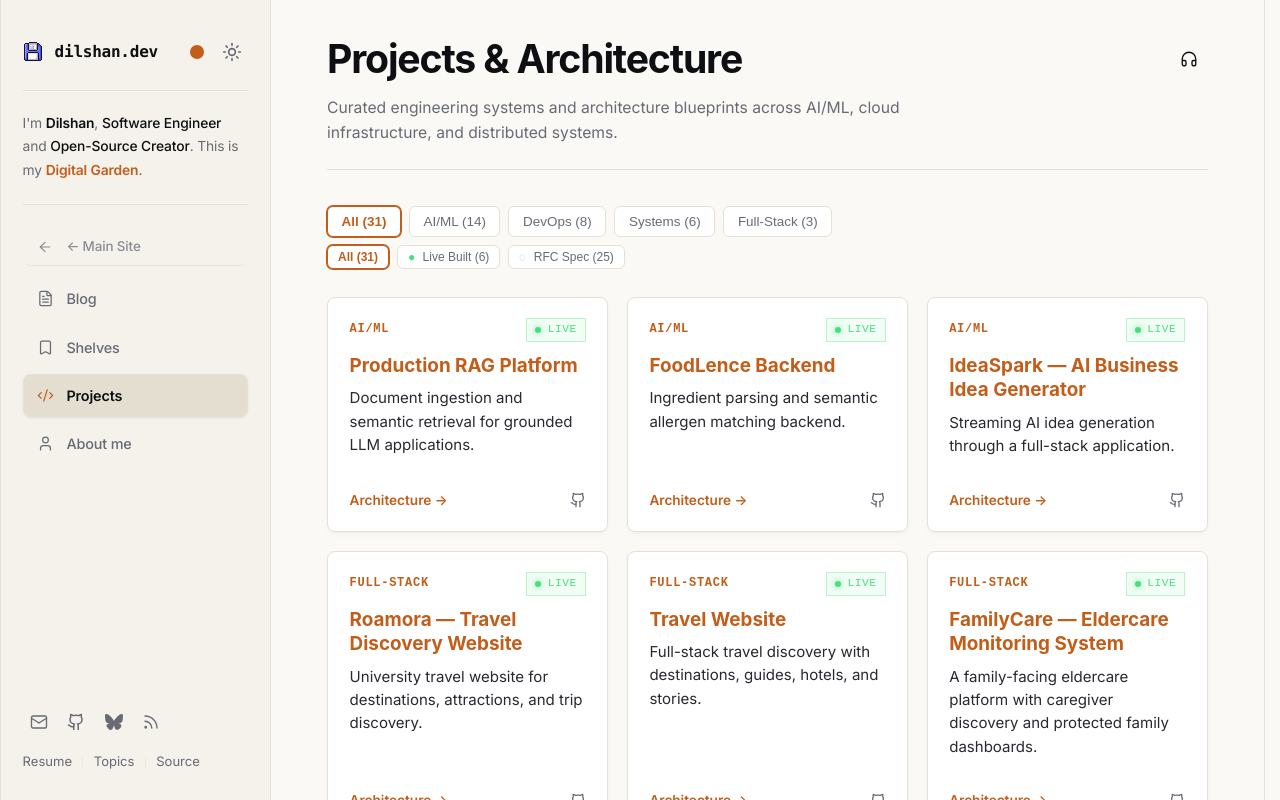
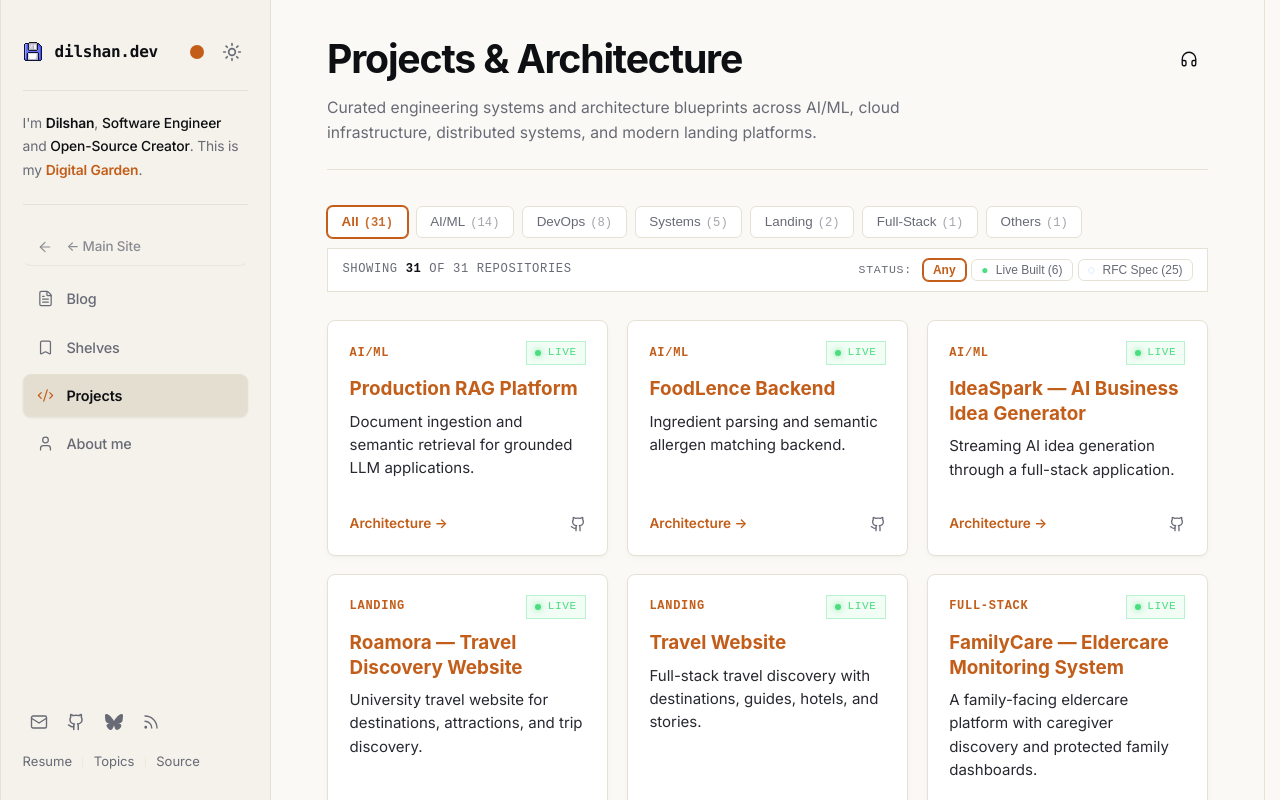
Before and after one commit to dilshandevxx/dilshan-personal-portfolio, a Next.js app: page /projects in a window 1280 px wide. Shown: the top 800 px of the page. Built offline with nearby package versions, Linux system fonts and the light colour scheme; a web font is replaced by a local one.

Commit message:
feat(projects): add Landing and Others categories, eliminate redundant filter rows, and enhance status control strip

```diff
--- a/src/app/admin/page.tsx
+++ b/src/app/admin/page.tsx
@@ -20,7 +20,7 @@ import {
 } from "lucide-react";
 import { GithubIcon } from "@/components/SocialIcons";
 
-const CATEGORIES: ProjectCategory[] = ["AI/ML", "DevOps", "Systems", "Full-Stack"];
+const CATEGORIES: ProjectCategory[] = ["AI/ML", "DevOps", "Systems", "Full-Stack", "Landing", "Others"];
 const DEFAULT_PASSKEY = "dilshan2026";
 
 export default function AdminPage() {
@@ -255,7 +255,7 @@ export default function AdminPage() {
     const code = `export interface ProjectMetric { label: string; value: string; }
 export interface ProjectStackLayer { layer: string; technologies: string[]; }
 export type ProjectStatus = "Existing" | "Planned";
-export type ProjectCategory = "AI/ML" | "DevOps" | "Systems" | "Full-Stack";
+export type ProjectCategory = "AI/ML" | "DevOps" | "Systems" | "Full-Stack" | "Landing" | "Others";
 export interface Project {
   slug: string; title: string; date: string; category: ProjectCategory; tagline: string;
   description: string; longDescription: string; highlights: string[]; architecture: string;
@@ -278,7 +278,7 @@ export const projectsList: Project[] = ${JSON.stringify(projects, null, 2)};
     const code = `export interface ProjectMetric { label: string; value: string; }
 export interface ProjectStackLayer { layer: string; technologies: string[]; }
 export type ProjectStatus = "Existing" | "Planned";
-export type ProjectCategory = "AI/ML" | "DevOps" | "Systems" | "Full-Stack";
+export type ProjectCategory = "AI/ML" | "DevOps" | "Systems" | "Full-Stack" | "Landing" | "Others";
 export interface Project {
   slug: string; title: string; date: string; category: ProjectCategory; tagline: string;
   description: string; longDescription: string; highlights: string[]; architecture: string;
--- a/src/app/api/admin/projects/route.ts
+++ b/src/app/api/admin/projects/route.ts
@@ -7,7 +7,7 @@ function formatProjectsTs(projects: Project[]): string {
   return `export interface ProjectMetric { label: string; value: string; }
 export interface ProjectStackLayer { layer: string; technologies: string[]; }
 export type ProjectStatus = "Existing" | "Planned";
-export type ProjectCategory = "AI/ML" | "DevOps" | "Systems" | "Full-Stack";
+export type ProjectCategory = "AI/ML" | "DevOps" | "Systems" | "Full-Stack" | "Landing" | "Others";
 export interface Project {
   slug: string; title: string; date: string; category: ProjectCategory; tagline: string;
   description: string; longDescription: string; highlights: string[]; architecture: string;
--- a/src/app/projects/page.tsx
+++ b/src/app/projects/page.tsx
@@ -2,14 +2,22 @@
 
 import React, { useState, useMemo } from "react";
 import Link from "next/link";
-import { projectsList } from "@/data/projects";
+import { projectsList, ProjectCategory } from "@/data/projects";
 import { ProjectCard } from "@/components/ProjectCard";
 import { siteConfig } from "@/data/siteConfig";
 import { GithubIcon, XIcon } from "@/components/SocialIcons";
 import { AmbientPlayer } from "@/components/AmbientPlayer";
-import { Code2, Mail, Rss, Binary, Server, Cpu, Layers } from "lucide-react";
+import { Code2, Mail, Rss, Binary, Server, Cpu, Layers, RotateCcw } from "lucide-react";
 
-const CATEGORIES = ["All", "AI/ML", "DevOps", "Systems", "Full-Stack"] as const;
+const CATEGORIES: readonly ("All" | ProjectCategory)[] = [
+  "All",
+  "AI/ML",
+  "DevOps",
+  "Systems",
+  "Landing",
+  "Full-Stack",
+  "Others",
+] as const;
 
 export default function ProjectsPage() {
   const [selectedCategory, setSelectedCategory] = useState<string>("All");
@@ -22,23 +30,30 @@ export default function ProjectsPage() {
     );
   }, [selectedCategory, selectedStatus]);
 
+  const liveTotal = projectsList.filter((p) => p.status === "Existing").length;
+  const rfcTotal = projectsList.filter((p) => p.status === "Planned").length;
+  const isFiltered = selectedCategory !== "All" || selectedStatus !== "All";
+
   return (
     <div className="projects-container">
       <header className="page-header">
         <div className="page-header-top">
           <h1 className="page-title">Projects &amp; Architecture</h1>
-          <div className="page-header-actions"><AmbientPlayer /></div>
+          <div className="page-header-actions">
+            <AmbientPlayer />
+          </div>
         </div>
         <p className="page-subtitle">
-          Curated engineering systems and architecture blueprints across AI/ML, cloud infrastructure, and distributed systems.
+          Curated engineering systems and architecture blueprints across AI/ML, cloud infrastructure, distributed systems, and modern landing platforms.
         </p>
       </header>
 
-      {/* Short & Concise Category Filter */}
+      {/* Primary Category Navigation Bar */}
       <div className="projects-filter-bar" role="tablist" aria-label="Project Categories">
         {CATEGORIES.map((cat) => {
           const isActive = selectedCategory === cat;
-          const count = cat === "All"
+          const count =
+            cat === "All"
               ? projectsList.length
               : projectsList.filter((p) => p.category === cat).length;
 
@@ -51,51 +66,221 @@ export default function ProjectsPage() {
               onClick={() => setSelectedCategory(cat)}
               className={`segmented-pill-btn ${isActive ? "active" : ""}`}
             >
-              {cat} ({count})
+              <span>{cat}</span>
+              <span
+                style={{
+                  opacity: isActive ? 0.9 : 0.6,
+                  fontSize: "0.76rem",
+                  marginLeft: "5px",
+                  fontFamily: "var(--font-mono)",
+                }}
+              >
+                ({count})
+              </span>
             </button>
           );
         })}
       </div>
 
-      {/* Clean Status Filter */}
-      <div className="projects-filter-bar" style={{ marginTop: "0.5rem" }} aria-label="Status Filter">
+      {/* Integrated Meta & Status Control Strip (No duplicate 'All (31)') */}
+      <div
+        style={{
+          display: "flex",
+          justifyContent: "space-between",
+          alignItems: "center",
+          flexWrap: "wrap",
+          gap: "0.75rem",
+          marginTop: "0.6rem",
+          marginBottom: "1.75rem",
+          padding: "0.65rem 0.9rem",
+          background: "var(--color-background-card, rgba(255, 255, 255, 0.02))",
+          border: "1px solid var(--color-border, rgba(255, 255, 255, 0.08))",
+        }}
+      >
+        {/* Left: Dynamic Results Summary */}
+        <div style={{ display: "flex", alignItems: "center", gap: "0.6rem" }}>
+          <span
+            style={{
+              fontFamily: "var(--font-mono)",
+              fontSize: "0.76rem",
+              letterSpacing: "0.05em",
+              textTransform: "uppercase",
+              color: "var(--color-text-muted)",
+            }}
+          >
+            Showing <strong style={{ color: "var(--color-text-emphasized)" }}>{filteredProjects.length}</strong> of{" "}
+            {projectsList.length} repositories
+          </span>
+
+          {isFiltered && (
+            <button
+              type="button"
+              onClick={() => {
+                setSelectedCategory("All");
+                setSelectedStatus("All");
+              }}
+              style={{
+                display: "inline-flex",
+                alignItems: "center",
+                gap: "0.3rem",
+                background: "none",
+                border: "none",
+                color: "var(--color-primary)",
+                fontFamily: "var(--font-mono)",
+                fontSize: "0.72rem",
+                cursor: "pointer",
+                padding: "2px 6px",
+                textDecoration: "underline",
+              }}
+            >
+              <RotateCcw size={11} />
+              <span>Reset</span>
+            </button>
+          )}
+        </div>
+
+        {/* Right: Status Switch (Distinct labels, no repeated 'All (31)') */}
+        <div style={{ display: "flex", alignItems: "center", gap: "0.35rem" }}>
+          <span
+            style={{
+              fontFamily: "var(--font-mono)",
+              fontSize: "0.72rem",
+              textTransform: "uppercase",
+              letterSpacing: "0.06em",
+              color: "var(--color-text-muted)",
+              marginRight: "0.35rem",
+            }}
+          >
+            Status:
+          </span>
+
           <button
             type="button"
             onClick={() => setSelectedStatus("All")}
             className={`segmented-pill-btn ${selectedStatus === "All" ? "active" : ""}`}
-          style={{ fontSize: "0.75rem", padding: "4px 10px" }}
+            style={{ fontSize: "0.75rem", padding: "3px 9px" }}
           >
-          All ({projectsList.length})
+            Any
           </button>
+
           <button
             type="button"
             onClick={() => setSelectedStatus("Existing")}
             className={`segmented-pill-btn ${selectedStatus === "Existing" ? "active" : ""}`}
-          style={{ fontSize: "0.75rem", padding: "4px 10px" }}
+            style={{ fontSize: "0.75rem", padding: "3px 9px" }}
           >
-          <span style={{ color: "#4ade80", marginRight: "4px" }}>●</span> Live Built ({projectsList.filter((p) => p.status === "Existing").length})
+            <span style={{ color: "#4ade80", marginRight: "4px" }}>●</span> Live Built ({liveTotal})
           </button>
+
           <button
             type="button"
             onClick={() => setSelectedStatus("Planned")}
             className={`segmented-pill-btn ${selectedStatus === "Planned" ? "active" : ""}`}
-          style={{ fontSize: "0.75rem", padding: "4px 10px" }}
+            style={{ fontSize: "0.75rem", padding: "3px 9px" }}
           >
-          <span style={{ color: "#93c5fd", marginRight: "4px" }}>◌</span> RFC Spec ({projectsList.filter((p) => p.status === "Planned").length})
+            <span style={{ color: "#93c5fd", marginRight: "4px" }}>◌</span> RFC Spec ({rfcTotal})
           </button>
         </div>
-      <div className="cards">{filteredProjects.map((project)=><ProjectCard key={project.slug} project={project}/>)}</div>
-      <footer className="guides-footer-strip" style={{maxWidth:"100%",marginTop:"4rem"}}>
+      </div>
+
+      {/* Projects Grid or Empty State */}
+      {filteredProjects.length === 0 ? (
+        <div
+          style={{
+            padding: "3.5rem 1.5rem",
+            textAlign: "center",
+            background: "var(--color-background-card, rgba(255, 255, 255, 0.02))",
+            border: "1px solid var(--color-border, rgba(255, 255, 255, 0.08))",
+            color: "var(--color-text-muted)",
+            fontFamily: "var(--font-mono)",
+            fontSize: "0.85rem",
+          }}
+        >
+          <p style={{ margin: "0 0 1rem 0" }}>No projects match the selected category and status.</p>
+          <button
+            type="button"
+            onClick={() => {
+              setSelectedCategory("All");
+              setSelectedStatus("All");
+            }}
+            className="segmented-pill-btn active"
+            style={{ display: "inline-flex", alignItems: "center", gap: "0.4rem" }}
+          >
+            <RotateCcw size={13} />
+            <span>View All Projects</span>
+          </button>
+        </div>
+      ) : (
+        <div className="cards">
+          {filteredProjects.map((project) => (
+            <ProjectCard key={project.slug} project={project} />
+          ))}
+        </div>
+      )}
+
+      {/* Footer Strip */}
+      <footer className="guides-footer-strip" style={{ maxWidth: "100%", marginTop: "4rem" }}>
         <nav className="guides-footer-links" aria-label="Quick contact links">
-          <a href={`mailto:${siteConfig.social.email}`} className="guides-footer-link" title="Email Dilshan"><Mail size={14} strokeWidth={1.8}/><span>Email contact</span></a>
-          <Link href="/rss.xml" className="guides-footer-link" title="Subscribe to RSS Feed"><Rss size={14} strokeWidth={1.8}/><span>RSS feed</span></Link>
-          <a href={siteConfig.social.x} target="_blank" rel="noopener noreferrer" className="guides-footer-link" title="Follow on X"><XIcon size={12}/><span>X (Twitter)</span></a>
-          <a href={siteConfig.social.github} target="_blank" rel="noopener noreferrer" className="guides-footer-link" title="GitHub Profile"><GithubIcon size={13}/><span>GitHub</span></a>
+          <a
+            href={`mailto:${siteConfig.social.email}`}
+            className="guides-footer-link"
+            title="Email Dilshan"
+          >
+            <Mail size={14} strokeWidth={1.8} />
+            <span>Email contact</span>
+          </a>
+          <Link href="/rss.xml" className="guides-footer-link" title="Subscribe to RSS Feed">
+            <Rss size={14} strokeWidth={1.8} />
+            <span>RSS feed</span>
+          </Link>
+          <a
+            href={siteConfig.social.x}
+            target="_blank"
+            rel="noopener noreferrer"
+            className="guides-footer-link"
+            title="Follow on X"
+          >
+            <XIcon size={12} />
+            <span>X (Twitter)</span>
+          </a>
+          <a
+            href={siteConfig.social.github}
+            target="_blank"
+            rel="noopener noreferrer"
+            className="guides-footer-link"
+            title="GitHub Profile"
+          >
+            <GithubIcon size={13} />
+            <span>GitHub</span>
+          </a>
         </nav>
         <div className="guides-footer-badges" aria-label="Core Engineering Stack">
-          <span className="guides-badge-pill"><Code2 size={13}/><span>Next.js</span></span><span className="guides-badge-pill"><Binary size={13}/><span>TypeScript</span></span><span className="guides-badge-pill"><Server size={13}/><span>Docker</span></span><span className="guides-badge-pill"><Cpu size={13}/><span>PyTorch</span></span><span className="guides-badge-pill"><Layers size={13}/><span>Kubernetes</span></span>
+          <span className="guides-badge-pill">
+            <Code2 size={13} />
+            <span>Next.js</span>
+          </span>
+          <span className="guides-badge-pill">
+            <Binary size={13} />
+            <span>TypeScript</span>
+          </span>
+          <span className="guides-badge-pill">
+            <Server size={13} />
+            <span>Docker</span>
+          </span>
+          <span className="guides-badge-pill">
+            <Cpu size={13} />
+            <span>PyTorch</span>
+          </span>
+          <span className="guides-badge-pill">
+            <Layers size={13} />
+            <span>Kubernetes</span>
+          </span>
         </div>
-        <div className="guides-footer-credit"><span>Crafted by {siteConfig.name}</span><span className="credit-dot">&bull;</span><span>Open Digital Garden</span></div>
+        <div className="guides-footer-credit">
+          <span>Crafted by {siteConfig.name}</span>
+          <span className="credit-dot">&bull;</span>
+          <span>Open Digital Garden</span>
+        </div>
       </footer>
     </div>
   );
--- a/src/data/projects.ts
+++ b/src/data/projects.ts
@@ -1,7 +1,7 @@
 export interface ProjectMetric { label: string; value: string; }
 export interface ProjectStackLayer { layer: string; technologies: string[]; }
 export type ProjectStatus = "Existing" | "Planned";
-export type ProjectCategory = "AI/ML" | "DevOps" | "Systems" | "Full-Stack";
+export type ProjectCategory = "AI/ML" | "DevOps" | "Systems" | "Full-Stack" | "Landing" | "Others";
 export interface Project {
   slug: string; title: string; date: string; category: ProjectCategory; tagline: string;
   description: string; longDescription: string; highlights: string[]; architecture: string;
@@ -204,7 +204,7 @@ export const projectsList: Project[] = [
   {
     "slug": "roamora-travel-project",
     "title": "Roamora — Travel Discovery Website",
-    "category": "Full-Stack",
+    "category": "Landing",
     "tagline": "University travel website for destinations, attractions, and trip discovery.",
     "description": "A travel website repository describing destination browsing, attraction information, travel tips, and interactive maps.",
     "longDescription": "The repository README identifies Roamora as a university software engineering project. It documents responsive destination and attraction discovery, travel recommendations, and interactive maps. The README lists HTML, CSS, JavaScript, Bootstrap, Firebase, and a possible Node/Express backend; backend usage should be verified in source before being stated as fact.",
@@ -255,7 +255,7 @@ export const projectsList: Project[] = [
   {
     "slug": "travel-website",
     "title": "Travel Website",
-    "category": "Full-Stack",
+    "category": "Landing",
     "tagline": "Full-stack travel discovery with destinations, guides, hotels, and stories.",
     "description": "A travel website repository whose README documents HTML, CSS, JavaScript, Bootstrap, Node.js, Express, and MySQL.",
     "longDescription": "The repository README describes a travel platform with user sign-up, guide registration, destination pages, hotels and restaurants, blog stories, and a photo gallery. This entry records the repository's documented scope without adding unverified usage or performance claims.",
@@ -1490,7 +1490,7 @@ export const projectsList: Project[] = [
     "slug": "data-contract-governance-platform",
     "title": "Data Contracts & Quality Platform",
     "date": "Roadmap",
-    "category": "Systems",
+    "category": "Others",
     "tagline": "Detect breaking schema and semantic changes before they corrupt downstream analytics or ML features.",
     "description": "Detect breaking schema and semantic changes before they corrupt downstream analytics or ML features.",
     "longDescription": "Detect breaking schema and semantic changes before they corrupt downstream analytics or ML features. This is a documentation-first engineering proposal; the detailed scope, risks, validation strategy, and milestones are in its linked README.",
```
Lines whose indentation alone changed are shown as unchanged.
